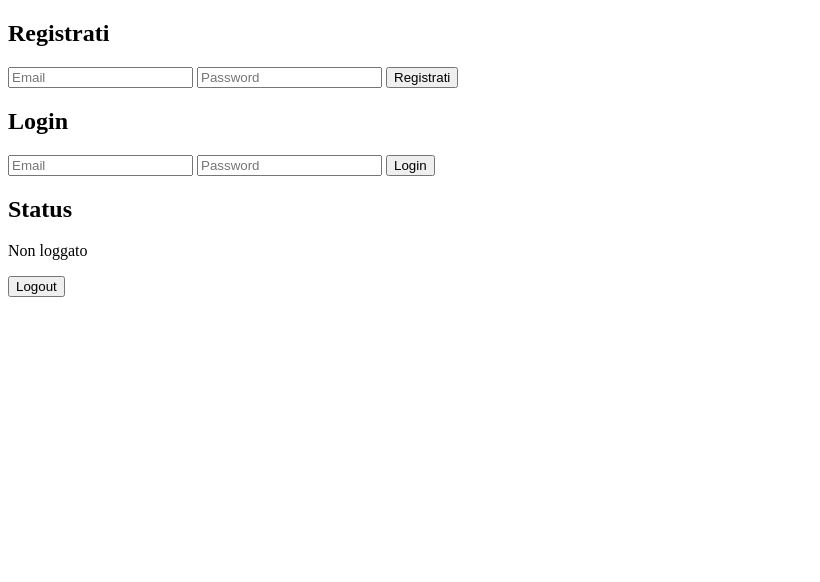
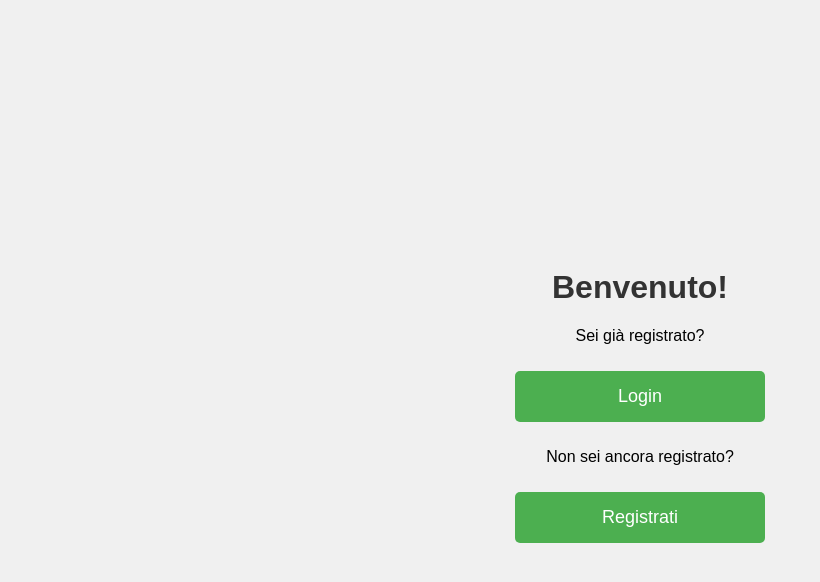
Before and after one commit to AndreaBellini-projects/Headache, a plain HTML site: page index.html in a window 1280 px wide. Shown: the whole page, without its empty margins (0-820 px from the left). Drawn offline with Linux system fonts and the light colour scheme; no server answers.

Commit message:
Update index.html

```diff
--- a/index.html
+++ b/index.html
@@ -3,76 +3,46 @@
 <head>
   <meta charset="UTF-8" />
   <meta name="viewport" content="width=device-width, initial-scale=1" />
-  <title>Login Firebase</title>
+  <title>Pagina Iniziale</title>
+  <style>
+    body {
+      font-family: Arial, sans-serif;
+      display: flex;
+      justify-content: center;
+      align-items: center;
+      height: 100vh;
+      background-color: #f0f0f0;
+      margin: 0;
+    }
+    .container {
+      text-align: center;
+    }
+    h1 {
+      color: #333;
+    }
+    .button {
+      background-color: #4CAF50;
+      color: white;
+      padding: 15px 32px;
+      font-size: 18px;
+      border: none;
+      border-radius: 5px;
+      cursor: pointer;
+      margin: 10px;
+      width: 250px;
+    }
+    .button:hover {
+      background-color: #45a049;
+    }
+  </style>
 </head>
 <body>
-  <h2>Registrati</h2>
-  <input type="email" id="regEmail" placeholder="Email">
-  <input type="password" id="regPassword" placeholder="Password">
-  <button onclick="register()">Registrati</button>
-
-  <h2>Login</h2>
-  <input type="email" id="loginEmail" placeholder="Email">
-  <input type="password" id="loginPassword" placeholder="Password">
-  <button onclick="login()">Login</button>
-
-  <h2>Status</h2>
-  <p id="status">Non loggato</p>
-  <button onclick="logout()">Logout</button>
-
-  <!-- ✅ SDK Firebase versione 8 -->
-  <script src="https://www.gstatic.com/firebasejs/8.10.1/firebase-app.js"></script>
-  <script src="https://www.gstatic.com/firebasejs/8.10.1/firebase-auth.js"></script>
-
-  <script>
-    // Configurazione Firebase
-    var firebaseConfig = {
-      apiKey: "AIzaSyCtrDYb1hYf1ymuLVOtOwQ2I0C__bvHhR4",
-      authDomain: "headache-6994c.firebaseapp.com",
-      projectId: "headache-6994c",
-      storageBucket: "headache-6994c.appspot.com",
-      messagingSenderId: "942705950079",
-      appId: "1:942705950079:web:7fd510025139d51d88ae4a",
-      measurementId: "G-MXN2NJEYF6"
-    };
-
-    // Inizializzazione Firebase
-    firebase.initializeApp(firebaseConfig);
-    var auth = firebase.auth();
-
-    function register() {
-      var email = document.getElementById("regEmail").value;
-      var password = document.getElementById("regPassword").value;
-      auth.createUserWithEmailAndPassword(email, password)
-        .then(userCredential => {
-          alert("Registrazione avvenuta!");
-        })
-        .catch(error => {
-          alert("Errore: " + error.message);
-        });
-    }
-
-    function login() {
-      var email = document.getElementById("loginEmail").value;
-      var password = document.getElementById("loginPassword").value;
-      auth.signInWithEmailAndPassword(email, password)
-        .then(userCredential => {
-          alert("Login riuscito!");
-        })
-        .catch(error => {
-          alert("Errore: " + error.message);
-        });
-    }
-
-    function logout() {
-      auth.signOut().then(() => {
-        document.getElementById("status").innerText = "Non loggato";
-      });
-    }
-
-    auth.onAuthStateChanged(user => {
-      document.getElementById("status").innerText = user ? `Loggato come ${user.email}` : "Non loggato";
-    });
-  </script>
+  <div class="container">
+    <h1>Benvenuto!</h1>
+    <p>Sei già registrato?</p>
+    <button class="button" onclick="window.location.href='login.html'">Login</button>
+    <p>Non sei ancora registrato?</p>
+    <button class="button" onclick="window.location.href='register.html'">Registrati</button>
+  </div>
 </body>
 </html>
```
